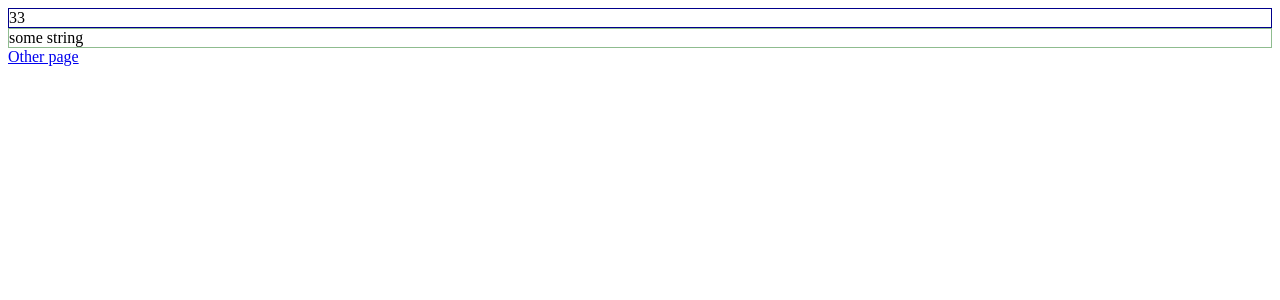
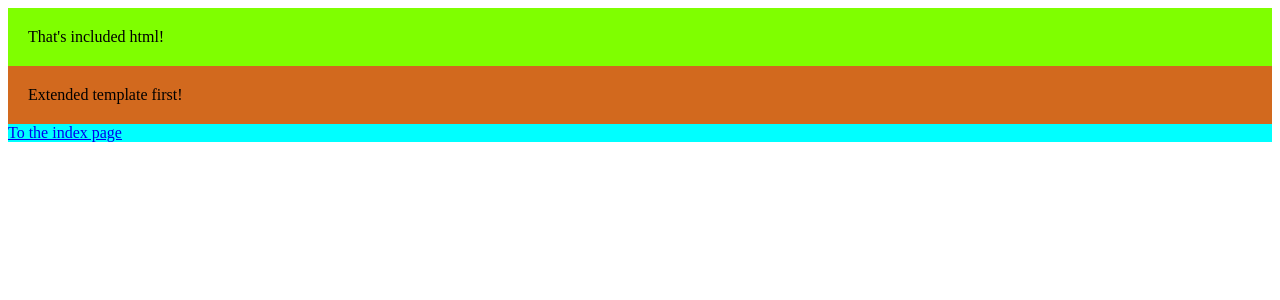
Before and after one commit to illiazubariev/modulPy, a Django app: page / in a window 1280 px wide. Shown: the top 300 px of the page. Run offline with Django 5.2, Linux system fonts and the light colour scheme.

```diff
--- a/itemShop/itemShop/urls.py
+++ b/itemShop/itemShop/urls.py
@@ -16,10 +16,11 @@ Including another URLconf
 """
 from django.contrib import admin
 from django.urls import path
-from myapp.views import  any, index
+from  myapp.views import index, first
 
 urlpatterns = [
     path('admin/', admin.site.urls),
-    path('', index),
-    path('other', any, name='other')
+    path('', first, name='first'),
+    path('index', index, name='index')
+
 ]
--- a/itemShop/myapp/views.py
+++ b/itemShop/myapp/views.py
@@ -1,15 +1,10 @@
 from django.shortcuts import render
-from django.http import HttpResponse
 
 
 
 
-def any(request):
-    return HttpResponse('any texts')
+def index(request):
+    return render(request, 'index.html')
 
-def index(request):
-    my_num = 33
-    my_str = 'some string'
-    return render(request, 'index.html', {
-        'my_num': my_num, 'my_str': my_str
-        })
+def first(request):
+    return render(request, 'first.html')
--- /dev/null
+++ b/itemShop/templates/add.html
@@ -0,0 +1 @@
+<div style="padding: 20px; background-color: chartreuse"> That's included html!</div>
--- /dev/null
+++ b/itemShop/templates/base.html
@@ -0,0 +1,14 @@
+<!DOCTYPE html>
+<html lang="en">
+<head>
+    <meta charset="UTF-8">
+    <meta name="viewport" content="width=device-width, initial-scale=1.0">
+    <title>Document</title>
+</head>
+<body>
+    <div style="background-color: aqua">
+        {% block content %}
+        {% endblock %}
+    </div>
+</body>
+</html>
--- /dev/null
+++ b/itemShop/templates/first.html
@@ -0,0 +1,7 @@
+{% extends 'base.html' %}
+
+{% block content %}
+{% include 'add.html' %}
+<div style="padding: 20px; background-color: chocolate"> Extended template first!</div>
+<a href="{% url 'index' %}">To the index page</a>
+{% endblock %}
--- a/itemShop/templates/index.html
+++ b/itemShop/templates/index.html
@@ -1,19 +1,7 @@
-<!DOCTYPE html>
-<html lang="en">
-<head>
-    <meta charset="UTF-8">
-    <meta name="viewport" content="width=device-width, initial-scale=1.0">
-    <title>Document</title>
-</head>
-<body>
-    <div style="border: 1px darkblue solid">
-        {{ my_num }}
-    </div>
-    <div style="border: 1px darkseagreen solid">
-        {{ my_str }}
-    </div>
-    <div>
-        <a href="{% url 'other' %}">Other page</a>
-    </div>
-</body>
-</html>
+{% extends 'base.html' %}
+
+{% block content %}
+<div style="padding: 20px; background-color: fuchsia"> Extended template index!</div>
+<a href="{% url 'first' %}">To the first page</a>
+{% include 'add.html' %}
+{% endblock %}
```
Also changed, not shown: itemShop/itemShop/settings.py (+7 -2 lines).
